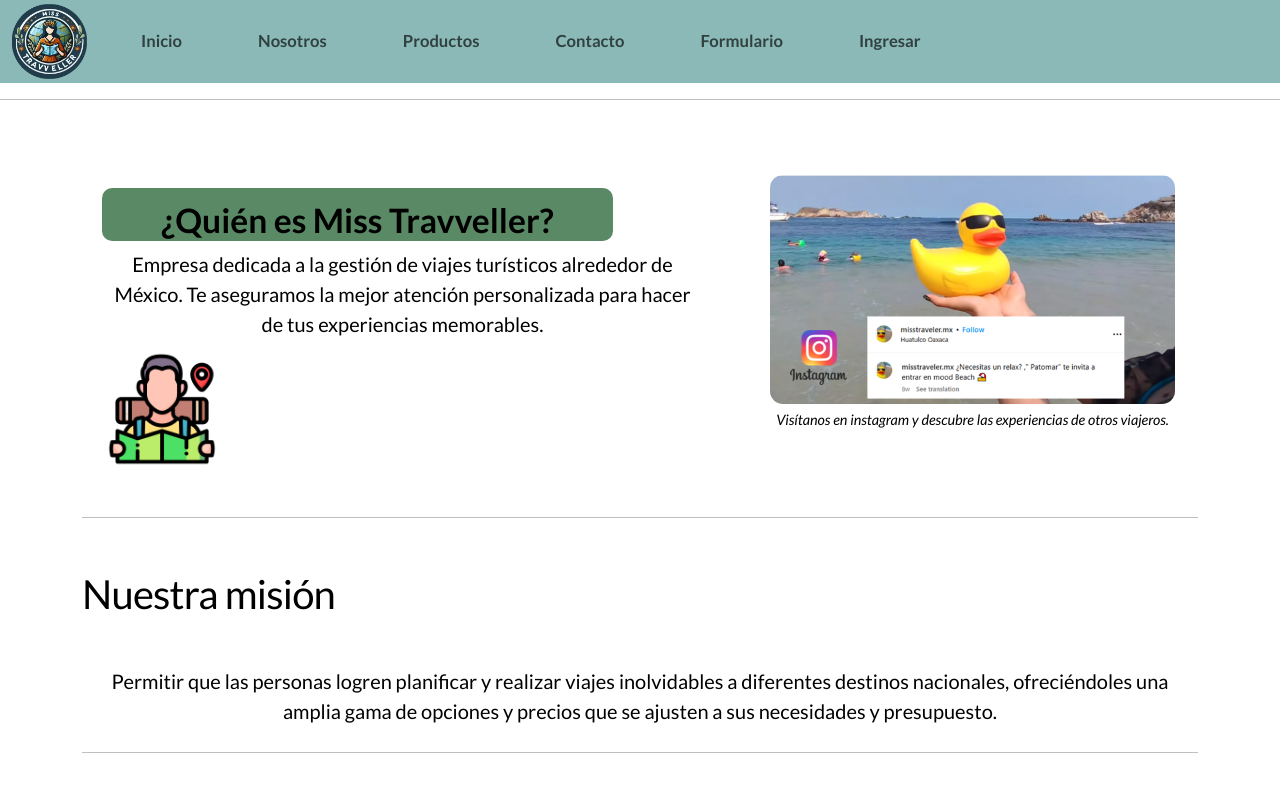
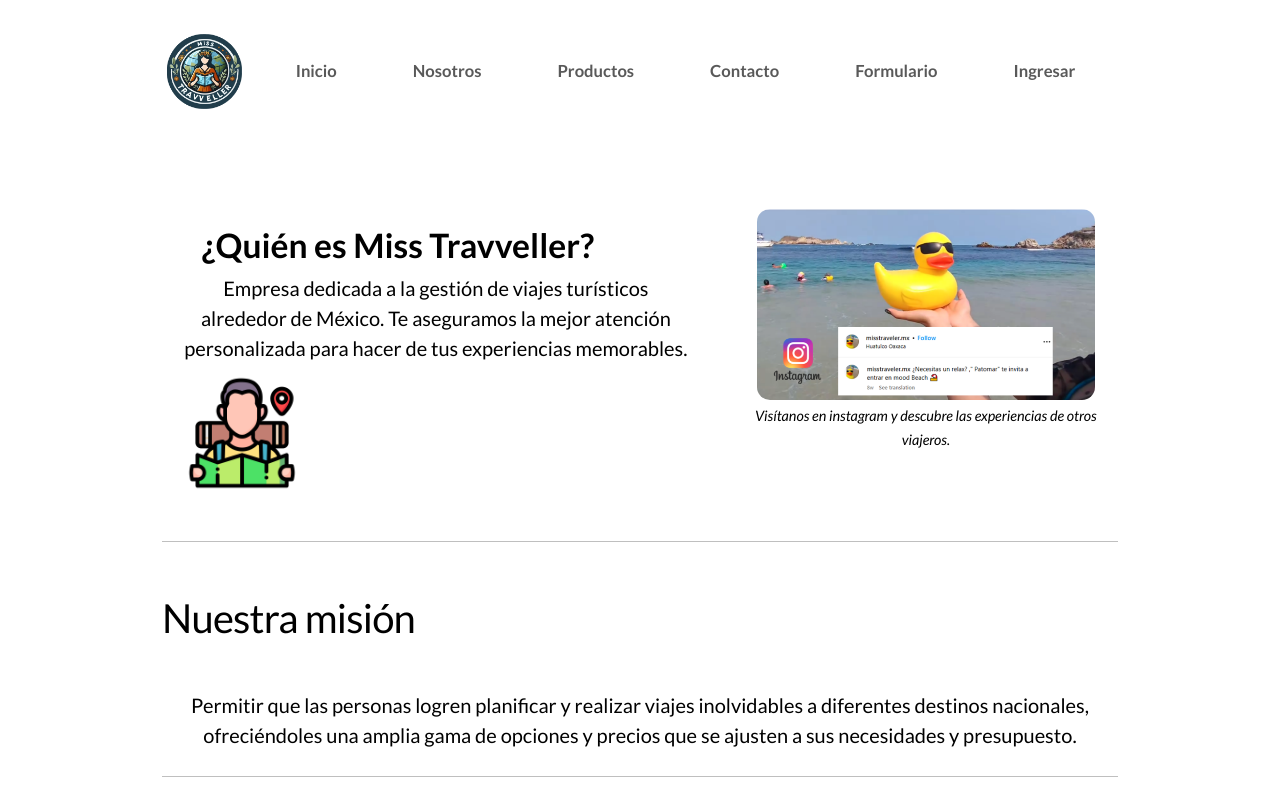
Before and after one commit to Tecno-Diosas-de-la-programacion/missTravveller, a website built with Vite: page src/pages/nosotros/paginaNosotros.html in a window 1280 px wide. Shown: the top 786 px of the page. Built offline with nearby package versions, Linux system fonts and the light colour scheme.

Commit message:
agrego: modificaciones a los estilos

```diff
--- a/src/components/navbar/navbar-app.js
+++ b/src/components/navbar/navbar-app.js
@@ -3,7 +3,8 @@ const navbarApp = () => {
   return `
 
 
-  <nav class="navbar navbar-expand-lg py-0">
+  <nav class="navbar navbar-expand-lg py-0;
+">
     <div class="container-fluid">
       <a class="navbar-brand" href="#">
         <img src="/img/Logo_MissTravveller.png" alt="Logo" width="75" height="75"
@@ -13,7 +14,8 @@ const navbarApp = () => {
         aria-controls="navbarSupportedContent" aria-expanded="false" aria-label="Toggle navigation">
         <img id="hamburguesa" src="/img/hamburguesa.png" alt="Imagen patito despliega menú">
       </button>
-      <div class="collapse navbar-collapse" id="navbarSupportedContent">
+      <div class="collapse navbar-collapse" id="navbarSupportedContent";
+>
         <ul class="navbar-nav me-auto mb-2 mb-lg-0">
           <li class="nav-item">
             <a class="nav-link" aria-current="page" href="/index.html">Inicio</a>
@@ -43,4 +45,13 @@ const navbarApp = () => {
 `;
 };
 
+
+
+window.addEventListener("scroll", function(){
+  var header = document.querySelector("header");
+  header.classList.toggle("abajo",window.scrollY>0);
+})
+
+
+
 export{navbarApp};
--- a/src/pages/contacto/paginaContacto.css
+++ b/src/pages/contacto/paginaContacto.css
@@ -81,7 +81,7 @@ nav{/* Utilizamos un selector de tipo, para afectar al contenedir nav */
   font-size: 1.3em;
   margin: auto;
 
-  background: #8AB9B7;
+  background:transparent;
   height: 4em;
 }
 
--- a/src/pages/nosotros/paginaNosotros.css
+++ b/src/pages/nosotros/paginaNosotros.css
@@ -81,7 +81,7 @@ nav{/* Utilizamos un selector de tipo, para afectar al contenedir nav */
   font-size: 1.3em;
   margin: auto;
 
-  background: #8AB9B7;
+  background:transparent;
   height: 4em;
 }
 
@@ -98,6 +98,7 @@ h4{
   font-weight: 700;
   font-style: italic;
   font-size: 1.2em;
+
 }
 
 h3{
@@ -127,7 +128,7 @@ h1{
 }
 
 #contorno-h3{
-  background-color: #5A8A65;
+  background-color:transparent;
   width: 85%;
   height: auto;
   text-align: center;
@@ -168,7 +169,7 @@ h2{
   display: flex;
   justify-content: center;
   align-items: center;
-  background-color: #5A8A65;
+  background-color:transparent;
   font-family: lato;
   display: grid;
   grid-template-columns: repeat(4,1fr);
@@ -225,7 +226,8 @@ h2{
   font-family: lato;
   font-weight: 400;
   margin-bottom: 0.5em;
-  justify-content: left;
+  justify-content: justify;
+  text-align: justify;
 }
 #icono_viajero{
   justify-content: center;
@@ -287,11 +289,13 @@ h2{
       transition: all .3s ease-in-out
   }
   .team-style07:hover {
-      background: #5A8A65;
+    background-image: url('/public/img/blob.jpeg');
+    background-size: 300%;
+
   }
   .team-style07:hover h3 a,
   .team-style07:hover p {
-      color: #fff
+      color: #000000
   }
   .team-style07 .team-thumb {
       position: relative
@@ -454,7 +458,9 @@ Footer content
 }
 
 .container-footer {
-  background-color: #8AB9B7;
+  /* background: linear-gradient(rgb(13, 13, 207), rgb(65, 100, 180)); */
+  background-image: url('/public/img/fondoFooter.jpg');
+    background-size: 100%;
 
   --bs-gutter-x: 1.5rem;
   --bs-gutter-y: 0;
@@ -491,3 +497,24 @@ Footer content
   color: black;
   font-size: 2rem;
 }
+
+header{
+  position: fixed;
+  top: 0;
+  left: 0;
+  width: 100%;
+  display: flex;
+  justify-content: space-around;
+  transition: 0.7s;
+  padding: 30px 20px;
+  z-index: 10;
+}
+header.abajo{
+  background: #e6d0b7;
+  /* background: #ffffff; */
+  padding: 15px 20px;
+}
+
+main {
+  padding: 150px;
+}
--- a/src/pages/nosotros/paginaNosotros.html
+++ b/src/pages/nosotros/paginaNosotros.html
@@ -27,7 +27,6 @@
   <header id="navbar-app"></header>
 
   <main>
-    <hr class="featurette-divider">
     <br>
     <!-- Marketing messaging and featurettes
   ================================================== -->
@@ -291,11 +290,11 @@
 
     <footer class="container-footer">
       <div class="footer-elementos d-flex flex-wrap justify-content-between align-items-center py-2">
-          <a class="nav align-text-left" href="#">
+          <a class="nav align-text-center" href="#">
               <img class="float-end" src="/img/boton_regreso.png" alt="Botón flecha" width="40" height="40">
           </a>
 
-          <ul class="nav col-md-3.5 justify-content-left">
+          <ul class="nav col-md-3.5 justify-content-center">
               <li class="foot-item">
                   <a class="footer.redes" href="#">
                       <i id="footer-facebook" class="bi bi-facebook"></i>
--- a/src/pages/productos/productos.css
+++ b/src/pages/productos/productos.css
@@ -105,7 +105,7 @@
     align-items: center ;
     color: black;
 
-    text-align: center;
+    text-align: left;
     border-radius: 10px;
     font-family: lato;
     font-size: 2.1em;
@@ -127,7 +127,7 @@
   }
 
   #contorno-h3{
-    background-color: #5A8A65;
+    background-color:transparent;
     width: 85%;
     height: auto;
     text-align: center;
@@ -168,7 +168,7 @@
     display: flex;
     justify-content: center;
     align-items: center;
-    background-color: #5A8A65;
+    background-color: transparent;
     font-family: lato;
     display: grid;
     grid-template-columns: repeat(4,1fr);
@@ -283,7 +283,8 @@
         transition: all .3s ease-in-out
     }
     .team-style07:hover {
-        background: #5A8A65;
+        /* background: #5A8A65; */
+        background-color: transparent;
     }
     .team-style07:hover h3 a,
     .team-style07:hover p {
@@ -708,3 +709,7 @@
     text-decoration: underline;
     text-decoration: none;
 }
+
+main {
+  padding: 150px;
+}
```
Also changed, not shown: index.html (+1 -1 lines), src/pages/productos/productos.html (+4 -2 lines), public/img/blob.jpeg (added), public/img/fondoFooter.jpg (added).
